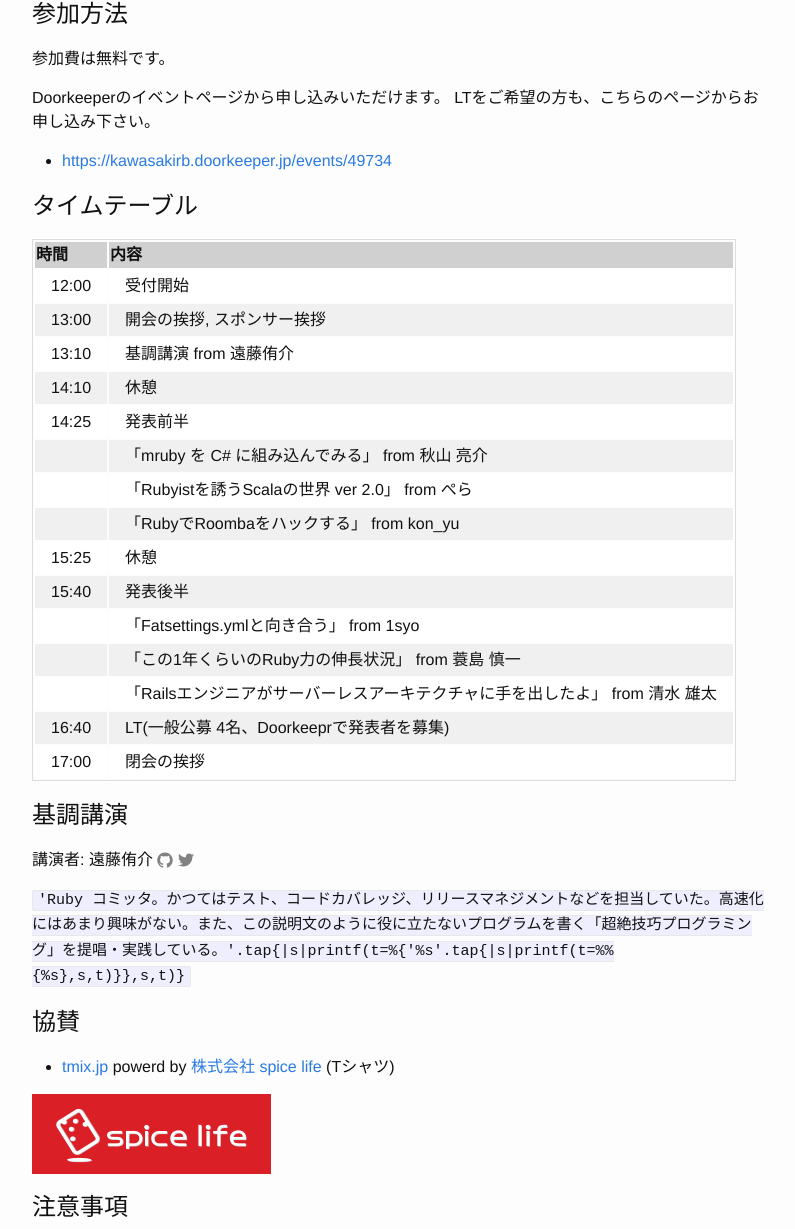
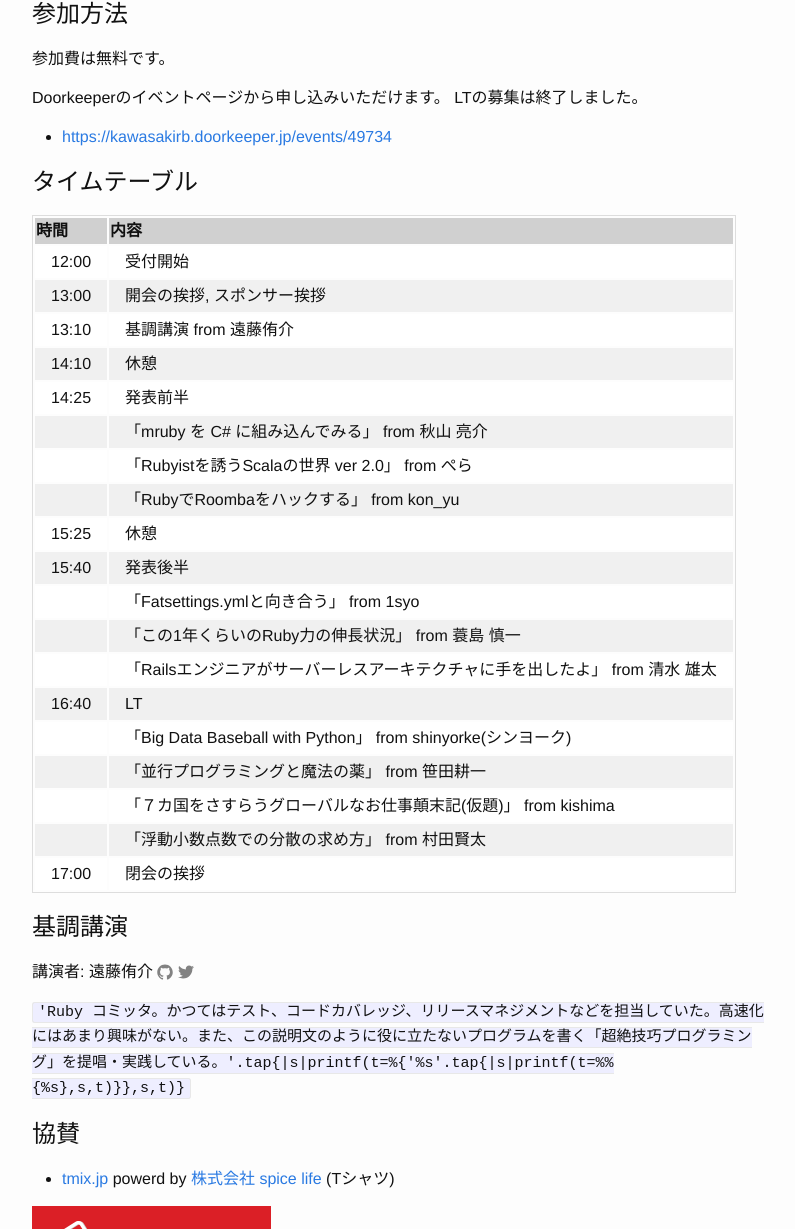
Before and after one commit to kawasakirb/kwsk01, a Jekyll site: the page built from index.md, in a window 1280 px wide and 1400 px high, scrolled down 1052 px, cut to the strip 171-1400 px from the top of the window. Shown: the whole strip, without its empty margins (238-1033 px from the left). Built offline with Jekyll 4.4.1, drawn with Linux system fonts in a browser that asks for light colours.

Commit message:
add lightning talks speakers to schedule table

```diff
--- a/index.md
+++ b/index.md
@@ -37,7 +37,7 @@ title: トップページ
 参加費は無料です。
 
 Doorkeeperのイベントページから申し込みいただけます。
-LTをご希望の方も、こちらのページからお申し込み下さい。
+LTの募集は終了しました。
 
 * [https://kawasakirb.doorkeeper.jp/events/49734](https://kawasakirb.doorkeeper.jp/events/49734)
 
@@ -58,7 +58,11 @@ LTをご希望の方も、こちらのページからお申し込み下さい。
 |     |「Fatsettings.ymlと向き合う」 from 1syo                                     |
 |     |「この1年くらいのRuby力の伸長状況」 from 蓑島 慎一                          |
 |     |「Railsエンジニアがサーバーレスアーキテクチャに手を出したよ」 from 清水 雄太|
-|16:40|LT(一般公募 4名、Doorkeeprで発表者を募集)                                   |
+|16:40|LT                                                                          |
+|     |「Big Data Baseball with Python」 from shinyorke(シンヨーク)                |
+|     |「並行プログラミングと魔法の薬」 from 笹田耕一                              |
+|     |「７カ国をさすらうグローバルなお仕事顛末記(仮題)」 from kishima             |
+|     |「浮動小数点数での分散の求め方」 from 村田賢太                              |
 |17:00|閉会の挨拶                                                                  |
 
 ## 基調講演
```
